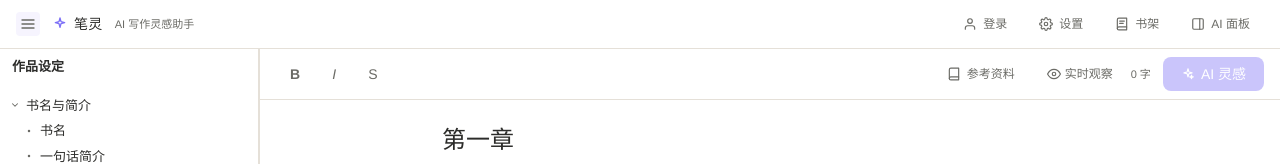
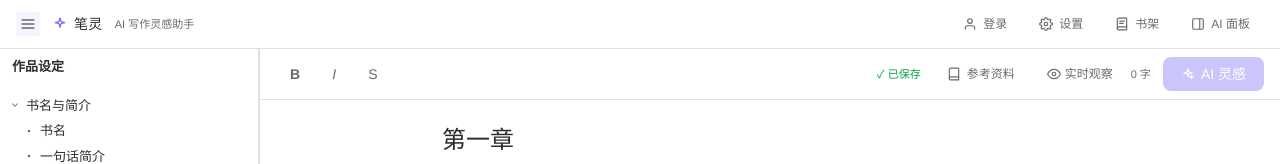
Before and after one commit to xb2277/novel-ai, a React (Vite) app: page / in a window 1280 px wide. Shown: the top 164 px of the page. Built offline with nearby package versions, Linux system fonts and the light colour scheme.

Commit message:
feat: 编辑器状态指示 — 未保存/保存中/已保存

```diff
--- a/src/components/Editor.tsx
+++ b/src/components/Editor.tsx
@@ -25,6 +25,7 @@ export default function Editor() {
   const referenceOpen = useStore((s) => s.referenceOpen)
   const toggleReference = useStore((s) => s.toggleReference)
   const currentChapter = chapters.find((ch) => ch.id === currentChapterId)
+  const [saveStatus, setSaveStatus] = useState<'saved' | 'dirty' | 'saving'>('saved')
   const [floatingPos, setFloatingPos] = useState<{ top: number; left: number } | null>(null)
   const [titleValue, setTitleValue] = useState('')
   const editorRef = useRef<HTMLDivElement>(null)
@@ -73,10 +74,13 @@ export default function Editor() {
     content,
     onUpdate: ({ editor }) => {
       if (!currentChapterIdRef.current) return
+      setSaveStatus('dirty')
       clearTimeout(saveTimerRef.current)
       saveTimerRef.current = setTimeout(() => {
+        setSaveStatus('saving')
         const html = editor.getHTML()
         useStore.getState().saveChapterContent(currentChapterIdRef.current!, html)
+        setSaveStatus('saved')
       }, 800)
 
       // Schedule AI observation on content change
@@ -281,6 +285,17 @@ export default function Editor() {
         ))}
         <div className="flex-1" />
 
+        {/* Save status indicator */}
+        <span className={`text-[11px] mr-2 transition-colors ${
+          saveStatus === 'saved' ? 'text-green-600' :
+          saveStatus === 'saving' ? 'text-[var(--color-accent)]' :
+          'text-[var(--color-text-secondary)]/50'
+        }`}>
+          {saveStatus === 'saving' ? '保存中...' :
+           saveStatus === 'saved' ? '✓ 已保存' :
+           '未保存'}
+        </span>
+
         <button
           onClick={toggleReference}
           className={`btn-ghost text-xs ${referenceOpen ? '!bg-[var(--color-accent-light)] !text-[var(--color-accent)]' : ''}`}
```
